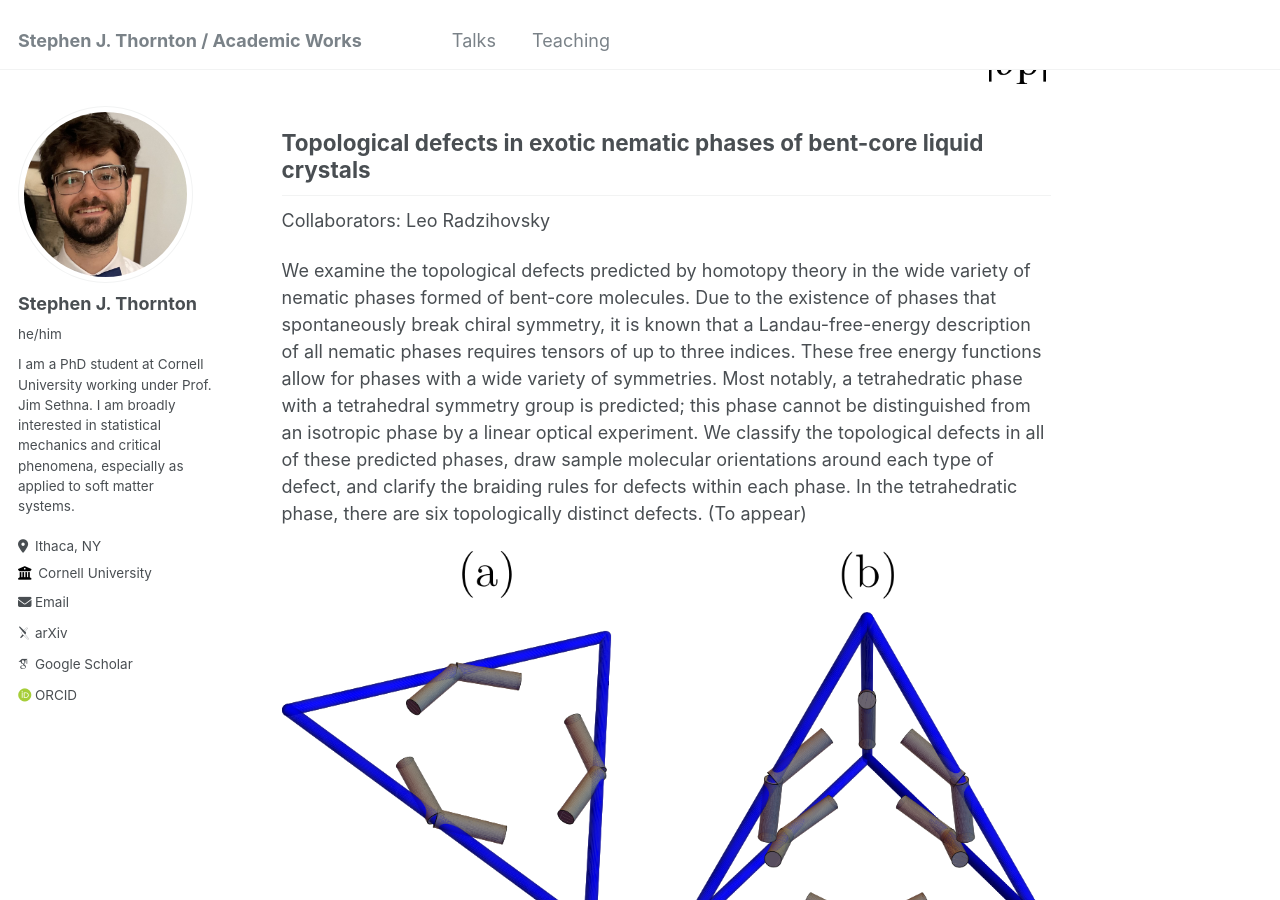
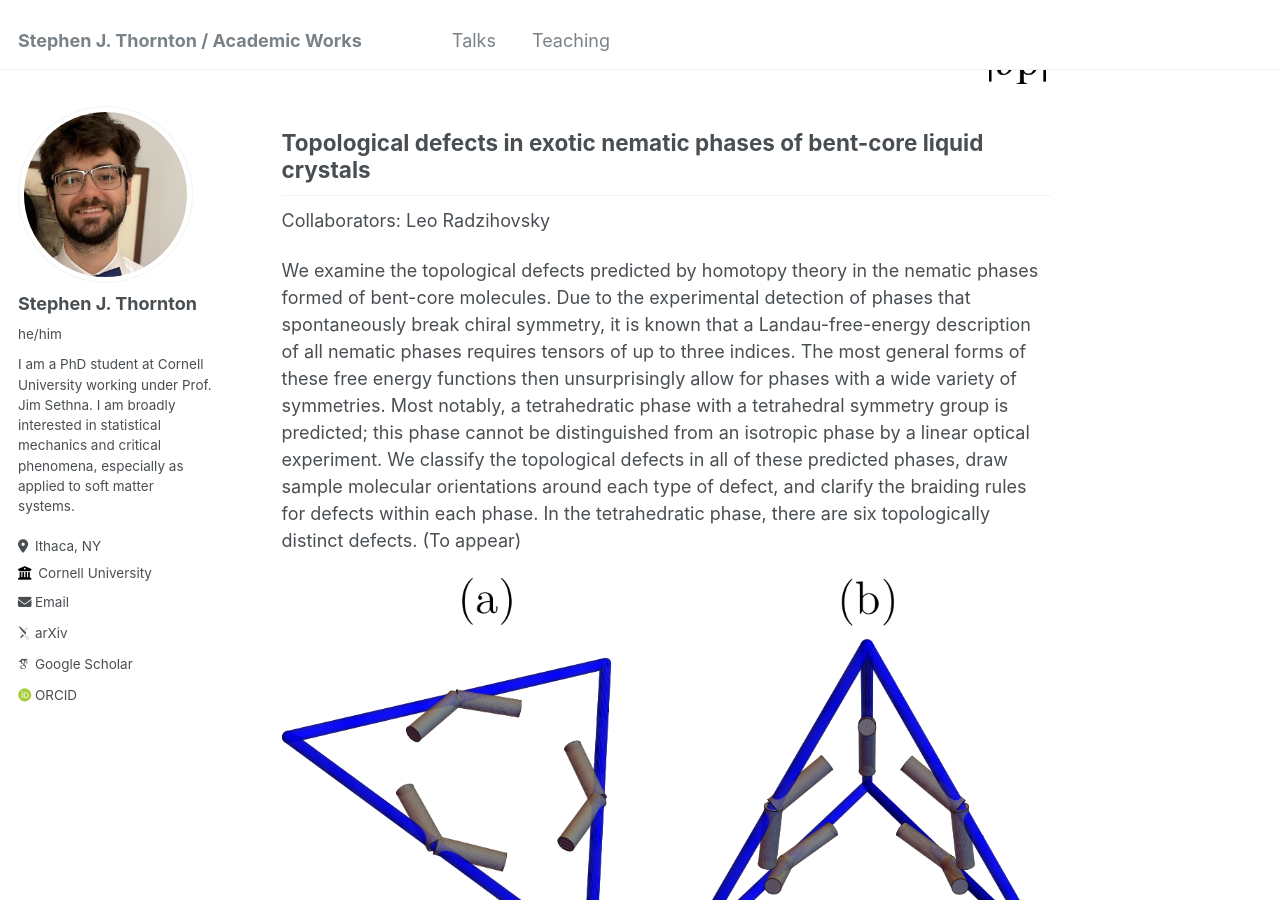
Before and after one commit to stephen-thornton/stephen-thornton.github.io, a Jekyll site: the page built from _pages/about.md, in a window 1280 px wide and 900 px high, scrolled down 1538 px. Built offline with Jekyll 4.4.1, drawn with Linux system fonts in a browser that asks for light colours; some web fonts are replaced.

Commit message:
Update about.md

```diff
--- a/_pages/about.md
+++ b/_pages/about.md
@@ -19,7 +19,7 @@ We extend the analysis of a type of effective medium theory that makes predictio
 ## Topological defects in exotic nematic phases of bent-core liquid crystals
 Collaborators: Leo Radzihovsky
 
-We examine the topological defects predicted by homotopy theory in the wide variety of nematic phases formed of bent-core molecules. Due to the existence of phases that spontaneously break chiral symmetry, it is known that a Landau-free-energy description of all nematic phases requires tensors of up to three indices. These free energy functions allow for phases with a wide variety of symmetries. Most notably, a tetrahedratic phase with a tetrahedral symmetry group is predicted; this phase cannot be distinguished from an isotropic phase by a linear optical experiment. We classify the topological defects in all of these predicted phases, draw sample molecular orientations around each type of defect, and clarify the braiding rules for defects within each phase. In the tetrahedratic phase, there are six topologically distinct defects. (To appear)
+We examine the topological defects predicted by homotopy theory in the nematic phases formed of bent-core molecules. Due to the experimental detection of phases that spontaneously break chiral symmetry, it is known that a Landau-free-energy description of all nematic phases requires tensors of up to three indices. The most general forms of these free energy functions then unsurprisingly allow for phases with a wide variety of symmetries. Most notably, a tetrahedratic phase with a tetrahedral symmetry group is predicted; this phase cannot be distinguished from an isotropic phase by a linear optical experiment. We classify the topological defects in all of these predicted phases, draw sample molecular orientations around each type of defect, and clarify the braiding rules for defects within each phase. In the tetrahedratic phase, there are six topologically distinct defects. (To appear)
 
 <img src="/images/Leo1.png"/>
 
```
